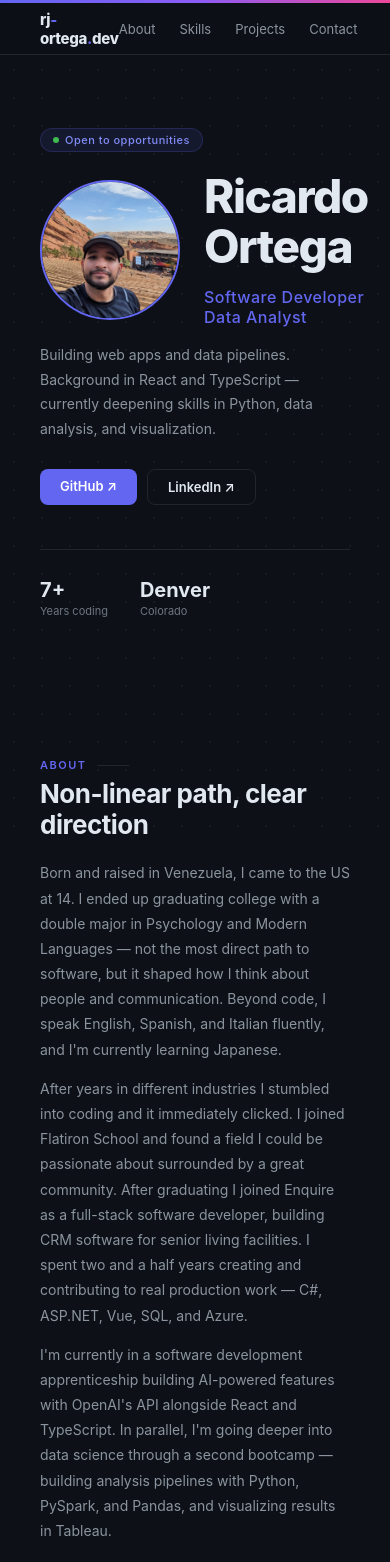
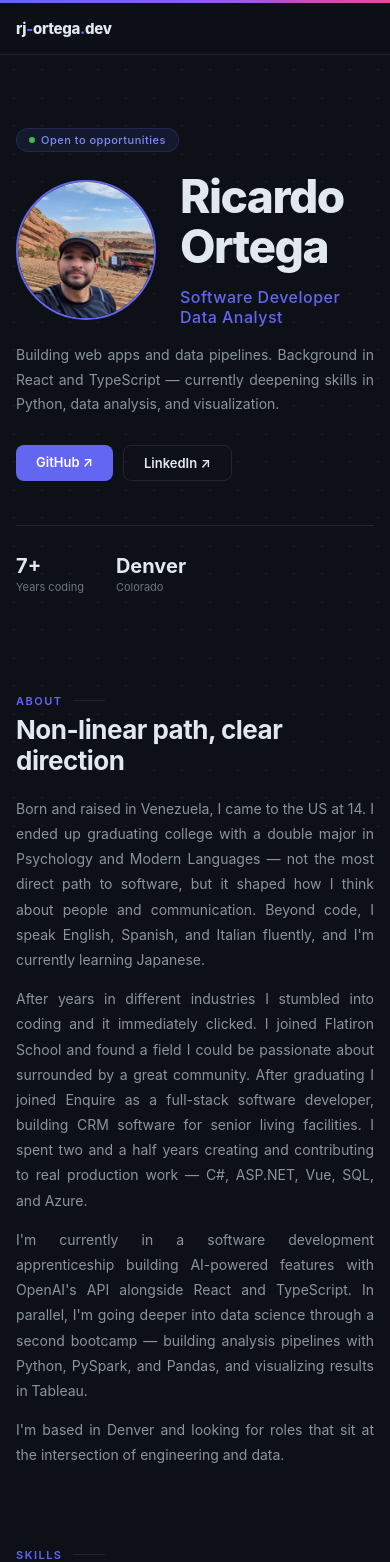
Before and after one commit to rjortega-dev/rj-portfolio, a React (Vite) app: page / in a window 390 px wide. Shown: the top 1562 px of the page. Built offline with nearby package versions, Linux system fonts and the light colour scheme.

Commit message:
fix: mobile layout, spacing consistency, and project grid columns

```diff
--- a/src/App.tsx
+++ b/src/App.tsx
@@ -6,6 +6,8 @@ import Projects from "./components/Projects";
 import Contact from "./components/Contact";
 
 export default function App() {
+  const isMobile = window.innerWidth < 640;
+
   console.log(
     "%c👋 Hey, you found this.",
     "color: #6366f1; font-size: 16px; font-weight: bold;",
@@ -14,6 +16,7 @@ export default function App() {
     "%cLet's talk → rikrdo.ortega@gmail.com",
     "color: #8b949e; font-size: 13px;",
   );
+
   return (
     <div style={{ position: "relative" }}>
       {/* Dot grid background */}
@@ -35,6 +38,7 @@ export default function App() {
           zIndex: 1,
           maxWidth: "1000px",
           margin: "0 auto",
+          padding: isMobile ? "0 1rem" : "0 2.5rem",
         }}
       >
         <Hero />
@@ -46,7 +50,7 @@ export default function App() {
       <footer
         style={{
           borderTop: "1px solid #21262d",
-          padding: "18px 2.5rem",
+          padding: isMobile ? "18px 1rem" : "18px 2.5rem",
           display: "flex",
           justifyContent: "space-between",
           background: "#0d1117",
--- a/src/components/About.tsx
+++ b/src/components/About.tsx
@@ -7,7 +7,7 @@ const PARAGRAPHS = [
 
 export default function About() {
   return (
-    <section id="about" style={{ padding: "80px 2.5rem" }}>
+    <section id="about">
       <div
         style={{
           display: "flex",
@@ -53,7 +53,12 @@ export default function About() {
         {PARAGRAPHS.map((p, i) => (
           <p
             key={i}
-            style={{ fontSize: "14px", color: "#8b949e", lineHeight: 1.8 }}
+            style={{
+              fontSize: "14px",
+              color: "#8b949e",
+              lineHeight: 1.8,
+              textAlign: "justify",
+            }}
           >
             {p}
           </p>
--- a/src/components/Contact.tsx
+++ b/src/components/Contact.tsx
@@ -1,6 +1,10 @@
 export default function Contact() {
+  const isMobile = window.innerWidth < 640;
   return (
-    <section id="contact" style={{ padding: "80px 2.5rem 120px" }}>
+    <section
+      id="contact"
+      style={{ padding: isMobile ? "40px 0 60px" : "60px 0 120px" }}
+    >
       <div
         style={{
           display: "flex",
--- a/src/components/Hero.tsx
+++ b/src/components/Hero.tsx
@@ -2,12 +2,11 @@ import profilePhoto from "../assets/profile.jpg";
 
 export default function Hero() {
   const yearsExperience = new Date().getFullYear() - 2019;
-  const isMobile = window.innerWidth < 480;
-
+  const isMobile = window.innerWidth < 640;
   return (
     <section
       style={{
-        padding: "72px 2.5rem 60px",
+        padding: "72px 0 60px",
         position: "relative",
         overflow: "hidden",
       }}
@@ -102,6 +101,7 @@ export default function Hero() {
             lineHeight: 1.75,
             marginBottom: "28px",
             maxWidth: "800px",
+            textAlign: "justify",
           }}
         >
           Building web apps and data pipelines. Background in React and
--- a/src/components/Nav.tsx
+++ b/src/components/Nav.tsx
@@ -1,6 +1,7 @@
 const LINKS = ["About", "Skills", "Projects", "Contact"];
 
 export default function Nav() {
+  const isMobile = window.innerWidth < 640;
   return (
     <>
       <div
@@ -16,7 +17,7 @@ export default function Nav() {
           display: "flex",
           alignItems: "center",
           justifyContent: "space-between",
-          padding: "0 2.5rem",
+          padding: isMobile ? "0 1rem" : "0 2.5rem",
           height: "52px",
           position: "sticky",
           top: 0,
@@ -35,6 +36,7 @@ export default function Nav() {
           rj<span style={{ color: "#6366f1" }}>-</span>ortega
           <span style={{ color: "#6366f1" }}>.</span>dev
         </span>
+        {!isMobile && (
           <div style={{ display: "flex", gap: "24px" }}>
             {LINKS.map((link) => (
               <span
@@ -57,6 +59,7 @@ export default function Nav() {
               </span>
             ))}
           </div>
+        )}
       </nav>
     </>
   );
--- a/src/components/Projects.tsx
+++ b/src/components/Projects.tsx
@@ -1,5 +1,3 @@
-import { useState, useEffect } from "react";
-
 type Project = {
   title: string;
   year: string;
@@ -61,19 +59,10 @@ const PROJECTS: Project[] = [
 ];
 
 export default function Projects() {
-  const [columns, setColumns] = useState(
-    window.innerWidth < 768 ? "repeat(2, 1fr)" : "repeat(3, 1fr)",
-  );
-
-  useEffect(() => {
-    const handler = () =>
-      setColumns(window.innerWidth < 768 ? "repeat(2, 1fr)" : "repeat(3, 1fr)");
-    window.addEventListener("resize", handler);
-    return () => window.removeEventListener("resize", handler);
-  }, []);
-
+  const isMobile = window.innerWidth < 640;
+  const columns = isMobile ? "1fr" : "repeat(3, 1fr)";
   return (
-    <section id="projects" style={{ padding: "80px 2.5rem" }}>
+    <section id="projects">
       <div
         style={{
           display: "flex",
--- a/src/components/Skills.tsx
+++ b/src/components/Skills.tsx
@@ -22,7 +22,7 @@ const SKILLS = {
 
 export default function Skills() {
   return (
-    <section id="skills" style={{ padding: "80px 2.5rem" }}>
+    <section id="skills">
       <div
         style={{
           display: "flex",
--- a/src/index.css
+++ b/src/index.css
@@ -16,3 +16,15 @@ body {
 a {
   text-decoration: none;
 }
+
+section {
+  padding-top: 60px;
+  padding-bottom: 60px;
+}
+
+@media (max-width: 640px) {
+  section {
+    padding-top: 40px;
+    padding-bottom: 40px;
+  }
+}
```
Lines whose indentation alone changed are shown as unchanged.
